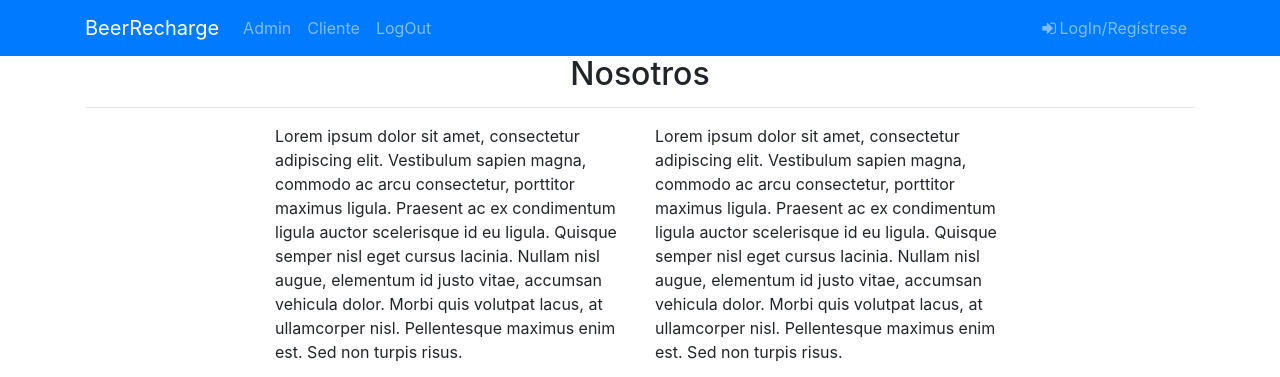
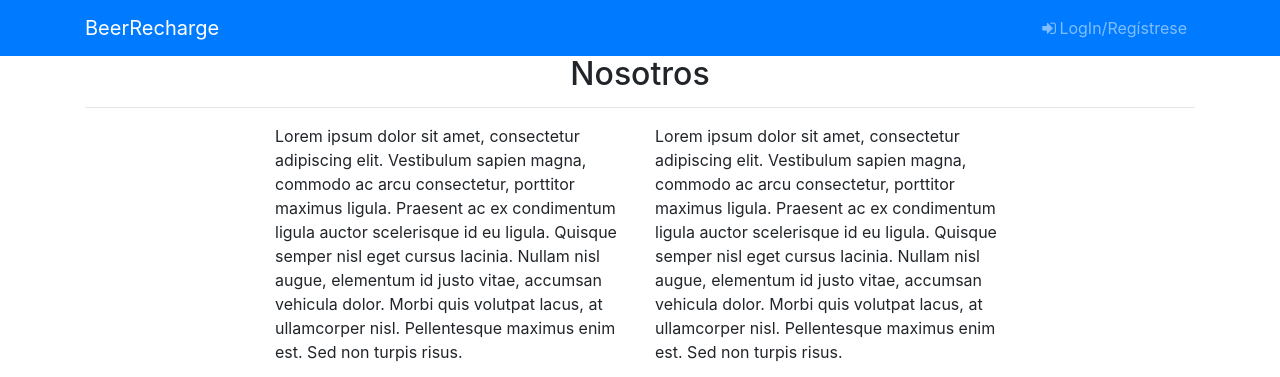
Before and after one commit to MarianoDM22/legendary-system, a PHP site: page / in a window 1280 px wide. Shown: the top 377 px of the page. Run offline with PHP 8.4, Linux system fonts and the light colour scheme; some libraries are stand-ins or nearby versions.

Commit message:
redireccionamiento de logins

```diff
--- a/TP_Programa/Vistas/Administrador/nav.php
+++ b/TP_Programa/Vistas/Administrador/nav.php
@@ -54,8 +54,8 @@
         <div>
           <ul class="navbar-nav flex-row ml-md-auto d-none d-md-flex">
              <li class="nav-item justify-content-end">
-              <a class="nav-link" data-toggle="modal" data-target="#logoutModal">
-                <a class="nav-link" href="<?= ROOT_VIEW ?>/Login/cerrarSesion">LogOut</a>
+              <a class="nav-link" data-toggle="modal" data-target="#logoutModal"
+                >LogOut</a>
             </li>
           </ul>
         </div>
@@ -75,7 +75,7 @@
           <div class="modal-body">Selecione "Logout" si está listo para finalizar su seción.</div>
           <div class="modal-footer">
             <button class="btn btn-secondary" type="button" data-dismiss="modal">Cancelar</button>
-            <a class="btn btn-primary" href="<?= ROOT_VIEW ?>/Home/index">Logout</a>
+            <a class="btn btn-primary" href="<?= ROOT_VIEW ?>/Login/cerrarSesion">Logout</a>
           </div>
         </div>
       </div>
--- a/TP_Programa/Vistas/Cliente/headerCliente.php
+++ b/TP_Programa/Vistas/Cliente/headerCliente.php
@@ -56,8 +56,8 @@
 
                             <div class="dropdown-divider"></div>
 
-                            <a class="dropdown-item nav-link" data-toggle="modal" data-target="#logoutModal">
-                              <a class="nav-link" href="<?= ROOT_VIEW ?>/Login/cerrarSesion">LogOut</a>
+                            <a class="dropdown-item nav-link" data-toggle="modal" data-target="#logoutModal"
+                              >LogOut</a>
                           </div>
                         </li>
 
@@ -89,7 +89,7 @@
           <div class="modal-body">Selecione "Logout" si está listo para finalizar su seción.</div>
           <div class="modal-footer">
             <button class="btn btn-secondary" type="button" data-dismiss="modal">Cancelar</button>
-            <a class="btn btn-primary" href="<?= ROOT_VIEW ?>/Home/index">Logout</a>
+            <a class="btn btn-primary" href="<?= ROOT_VIEW ?>/Login/cerrarSesion">Logout</a>
           </div>
         </div>
       </div>
--- a/TP_Programa/Vistas/home.php
+++ b/TP_Programa/Vistas/home.php
@@ -80,15 +80,6 @@
               <a class="nav-link js-scroll-trigger" href="#portfolio">Portfolio</a>
             </li>
           -->
-            <li class="nav-item">
-              <a class="nav-link" href="<?=ROOT_VIEW ?>/GestionTipoCerveza/index">Admin</a>
-            </li>
-             <li class="nav-item">
-              <a class="nav-link" href="<?= ROOT_VIEW ?>/HomeCliente/index">Cliente</a>
-            </li>
-            <li class="nav-item">
-              <a class="nav-link" href="<?= ROOT_VIEW ?>/Login/cerrarSesion">LogOut</a>
-            </li>
 
           </ul>
 
```
Also changed, not shown: TP_Programa/Controladoras/ControlLogin.php (+10 -6 lines).
